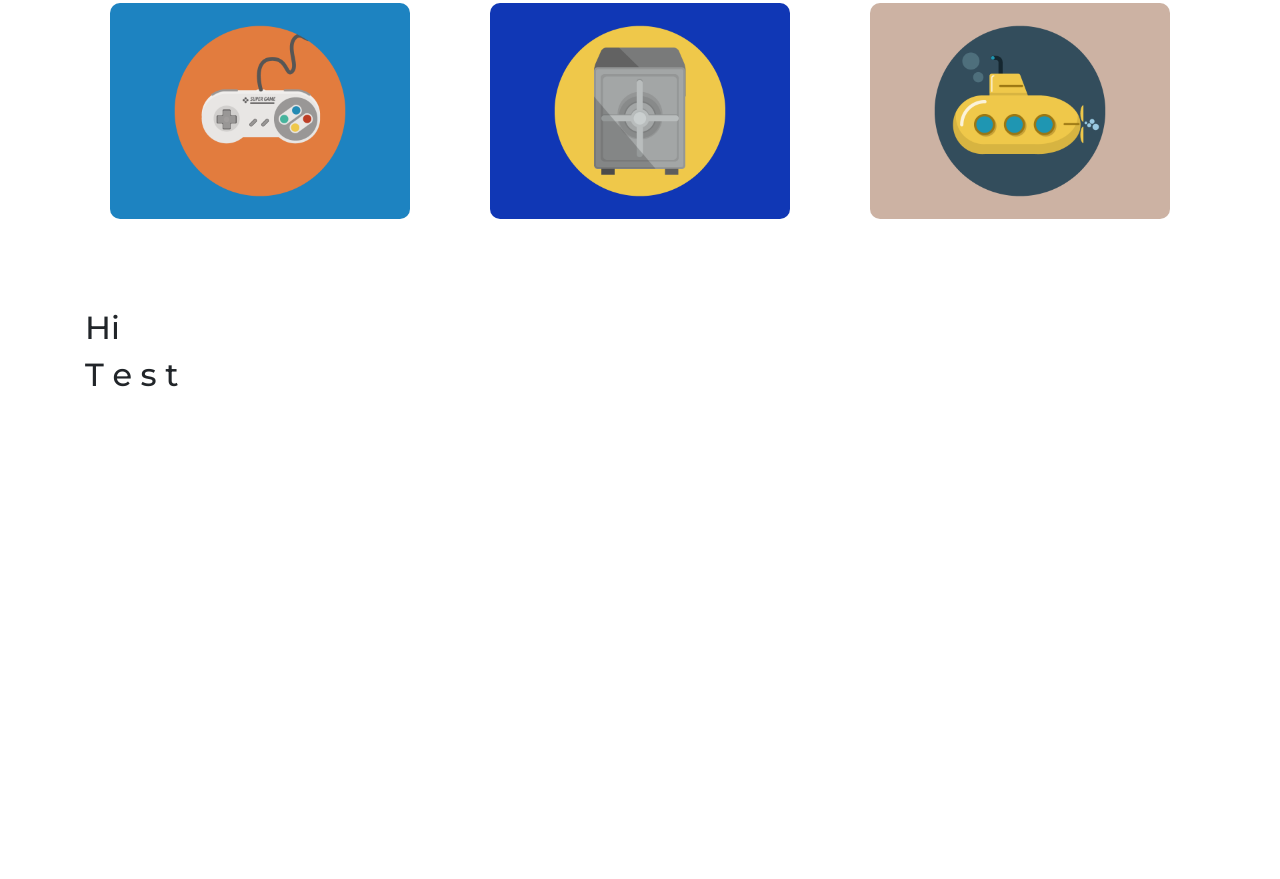
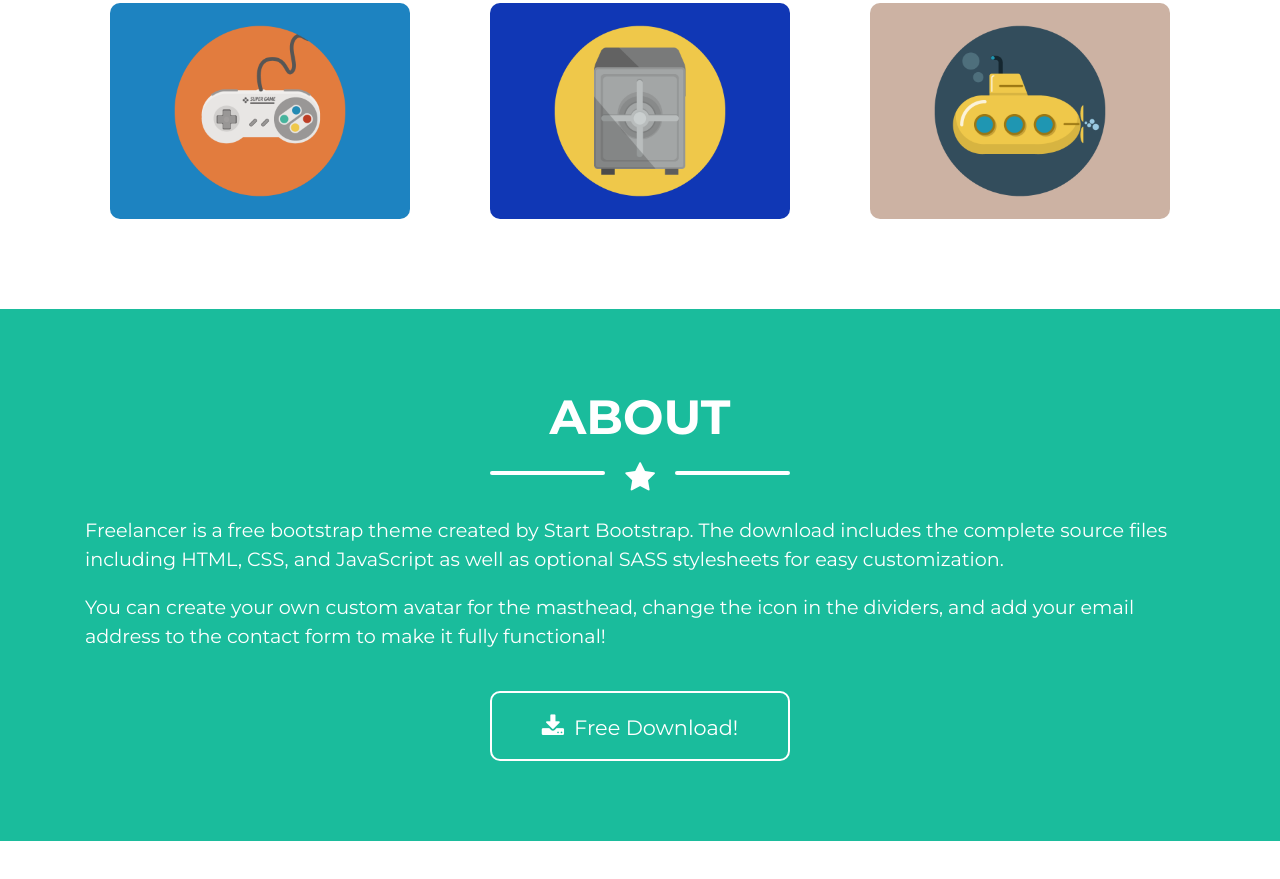
Before and after one commit to anass-dev-ops/templ1-html-bootstrap4-portfolio, a plain HTML site: page index.html in a window 1280 px wide. Shown: the part 1343-2222 px from the top of the page. Drawn offline with nearby package versions, Linux system fonts and the light colour scheme.

Commit message:
Add The About Section

```diff
--- a/css/main.css
+++ b/css/main.css
@@ -91,8 +91,8 @@ body {
     width: 115px;
     height: 4px;
     background-color: var(--primary-color);
-    margin: 0 10px 22px 10px;
-    border-radius: 4px;
+    margin: 0 16px 14px 16px;
+    border-radius: 4px
 }
 
 .portfolio img {
@@ -104,3 +104,51 @@ body {
 /*-------------------
 == End Portfolio ==
 -------------------*/
+/*-------------------
+=== Start About ===
+-------------------*/
+.about {
+    padding: 80px 0;
+    background-color: var(--secondary-color);
+    color: #fff;
+}
+.about h2 {
+    text-transform: uppercase;
+    font-weight: 700;
+    font-size: 3rem;
+    margin-bottom: 15px;
+}
+.about .divider {
+    display: inline-block;
+    width: 115px;
+    height: 4px;
+    background-color: #fff;
+    margin: 0 16px 14px 16px;
+    border-radius: 4px
+}
+.about p {
+    font-size: 1.2rem;
+    margin: 20px 0;
+}
+.about button {
+    color: #fff;
+    background-color: rgba(0, 0, 0, 0);
+    border: 2px solid #fff;
+    padding: 15px 50px;
+    border-radius: 10px;
+    font-size: 1.3rem;
+    margin-top: 20px;
+}
+.about button::before {
+    font-family: 'FontAwesome';
+    content: '\f019';
+    font-size: 1.5rem;
+    margin-right: 10px;
+}
+.about button:hover {
+    color: var(--secondary-color);
+    background-color: #fff;
+}
+/*-------------------
+=== End About ===
+-------------------*/
--- a/index.html
+++ b/index.html
@@ -78,14 +78,19 @@
             </div>
         </div>
         <!-- End Portfolio -->
-        <!-- Start  -->
-        <div class="container">
-            <div class="rogw">
-                <h2>Hi </h2>
-                <h2>T e s t</h2>
+        <!-- Start  About -->
+        <div class="about text-center">
+            <div class="container">
+                <h2>About</h2>
+                <div class="divider"></div>
+                <i class="fa fa-star fa-2x"></i>
+                <div class="divider"></div>
+                <p class="text-left">Freelancer is a free bootstrap theme created by Start Bootstrap. The download includes the complete source files including HTML, CSS, and JavaScript as well as optional SASS stylesheets for easy customization.</p>
+                <p class="text-left">You can create your own custom avatar for the masthead, change the icon in the dividers, and add your email address to the contact form to make it fully functional!</p>
+                <button>Free Download!</button>
             </div>
         </div>
-        <!-- End -->
+        <!-- End About -->
         <script src="https://code.jquery.com/jquery-3.5.1.slim.min.js" integrity="sha384-DfXdz2htPH0lsSSs5nCTpuj/zy4C+OGpamoFVy38MVBnE+IbbVYUew+OrCXaRkfj" crossorigin="anonymous"></script>
         <script src="https://cdn.jsdelivr.net/npm/bootstrap@4.6.0/dist/js/bootstrap.bundle.min.js" integrity="sha384-Piv4xVNRyMGpqkS2by6br4gNJ7DXjqk09RmUpJ8jgGtD7zP9yug3goQfGII0yAns" crossorigin="anonymous"></script>
         <script src="js/main.js"></script>
```
